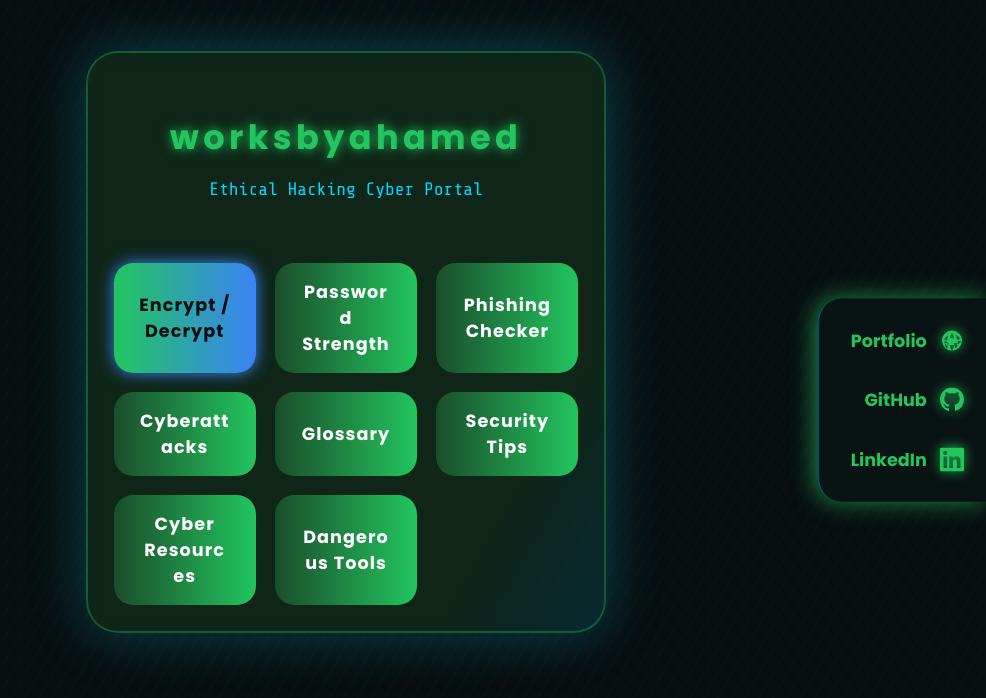
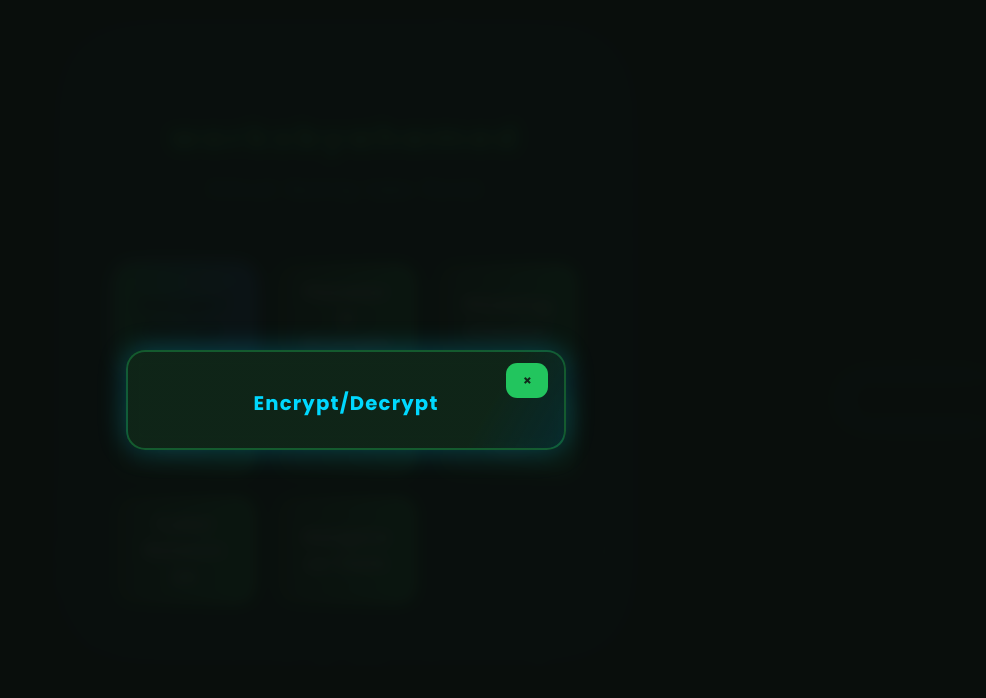
Before and after one commit to worksbyahamed/cyber-portal, a plain HTML site: page index.html in a window 1280 px wide. Both pictures are taken after a click on the button "Encrypt / Decrypt". Shown: the whole page, without its empty margins (294-1280 px from the left). Drawn offline with nearby package versions, Linux system fonts and the light colour scheme.

Commit message:
Update index.html

```diff
--- a/index.html
+++ b/index.html
@@ -6,12 +6,23 @@
   <title>worksbyahamed | Ethical Hacking Portal</title>
   <link href="https://fonts.googleapis.com/css2?family=Share+Tech+Mono&family=Poppins:wght@700&display=swap" rel="stylesheet">
   <style>
+    :root {
+      --bg-dark: #090e10;
+      --accent-green: #22c55e;
+      --accent-blue: #3b82f6;
+      --accent-pink: #ff00cc;
+      --accent-cyan: #00d8ff;
+      --text-light: #d1f2d8;
+      --glass-bg: rgba(16, 41, 26, 0.93);
+      --font-heading: 'Poppins', Arial, sans-serif;
+      --font-body: 'Share Tech Mono', monospace;
+    }
     *, *::before, *::after { box-sizing: border-box; }
     html, body {
       margin: 0; padding: 0; min-height: 100vh;
-      background: #090e10;
-      color: #d1f2d8;
-      font-family: 'Share Tech Mono', monospace;
+      background: var(--bg-dark);
+      color: var(--text-light);
+      font-family: var(--font-body);
       overflow-x: hidden;
       height: 100%;
       width: 100vw;
@@ -75,7 +86,7 @@
       align-items: center;
       gap: 0.8rem;
       color: #22c55e;
-      font-family: 'Poppins', Arial, sans-serif;
+      font-family: var(--font-heading);
       font-weight: 700;
       font-size: 1.1rem;
       text-decoration: none;
@@ -131,7 +142,7 @@
       z-index: 2;
     }
     .cyber-dashboard h1 {
-      font-family: 'Poppins', Arial, sans-serif;
+      font-family: var(--font-heading);
       font-weight: 700;
       font-size: 2.1rem;
       margin-bottom: 1rem;
@@ -144,7 +155,7 @@
       font-size: 1.13rem;
       margin-bottom: 2rem;
       color: #00d8ff;
-      font-family: 'Share Tech Mono', monospace;
+      font-family: var(--font-body);
       word-break: break-word;
     }
     .cyber-dashboard-options {
@@ -161,7 +172,7 @@
       padding: 1rem 1.6rem;
       color: #fff;
       font-weight: 700;
-      font-family: 'Poppins', Arial, sans-serif;
+      font-family: var(--font-heading);
       cursor: pointer;
       text-align: center;
       transition: background 0.25s, color 0.25s, box-shadow 0.25s;
@@ -201,7 +212,7 @@
       width: 98vw;
       padding: 1.2rem 1.2rem;
       color: #d1f2d8;
-      font-family: 'Share Tech Mono', monospace;
+      font-family: var(--font-body);
       position: relative;
       text-align: center;
       display: flex;
@@ -211,7 +222,7 @@
       backdrop-filter: blur(8px);
     }
     .modal h2 {
-      font-family: 'Poppins', Arial, sans-serif;
+      font-family: var(--font-heading);
       font-size: 1.23rem;
       color: #00d8ff;
       margin-bottom: 0.7rem;
@@ -250,7 +261,7 @@
       background: #0a0f0d;
       color: #d1f2d8;
       font-size: 1.05rem;
-      font-family: 'Share Tech Mono', monospace;
+      font-family: var(--font-body);
       margin-bottom: 0.7rem;
       transition: border-color 0.3s;
       box-shadow: inset 0 0 4px #166c3b;
@@ -267,7 +278,7 @@
       border: none;
       border-radius: 0.7rem;
       padding: 0.5rem 1rem;
-      font-family: 'Share Tech Mono', monospace;
+      font-family: var(--font-body);
       font-weight: 700;
       font-size: 1.05rem;
       margin-bottom: 0.2rem;
@@ -350,18 +361,7 @@
   <canvas id="matrix-canvas"></canvas>
   <div class="cyber-dashboard-bg"></div>
   <nav class="social-links-right" aria-label="Social Links">
-    <a href="https://worksbyahamed.my.canva.site/worksbyahamed" target="_blank" rel="noopener" title="Portfolio">
-      <span class="social-label">Portfolio</span>
-      <svg viewBox="0 0 24 24"><path d="M12 2a10 10 0 1 0 10 10A10.011 10.011 0 0 0 12 2zm7.938 9h-3.07a15.3 15.3 0 0 0-1.3-5.01A8.027 8.027 0 0 1 19.938 11zM12 4.063a13.2 13.2 0 0 1 2.178 5.5H9.822A13.2 13.2 0 0 1 12 4.063zM4.06 11a8.027 8.027 0 0 1 4.37-4.01 15.3 15.3 0 0 0-1.3 5.01zm.02 2h3.07a15.3 15.3 0 0 0 1.3 5.01A8.027 8.027 0 0 1 4.08 13zm2.59 6.947a13.2 13.2 0 0 1-2.18-5.5h4.356a13.2 13.2 0 0 1-2.176 5.5zm5.35 1.99a13.2 13.2 0 0 1-2.178-5.5h4.356a13.2 13.2 0 0 1-2.178 5.5zm3.91-1.99a13.2 13.2 0 0 1-2.178-5.5h4.356a13.2 13.2 0 0 1-2.178 5.5zm2.18-7.5h3.07a8.027 8.027 0 0 1-4.37 4.01 15.3 15.3 0 0 0 1.3-5.01z"/></svg>
-    </a>
-    <a href="https://github.com/worksbyahamed" target="_blank" rel="noopener" title="GitHub">
-      <span class="social-label">GitHub</span>
-      <svg viewBox="0 0 24 24"><path d="M12 0C5.37 0 0 5.373 0 12a12 12 0 0 0 8.207 11.385c.6.11.82-.26.82-.577v-2.234c-3.338.726-4.042-1.61-4.042-1.61-.546-1.385-1.334-1.753-1.334-1.753-1.09-.745.083-.73.083-.73 1.205.085 1.84 1.237 1.84 1.237 1.07 1.834 2.807 1.304 3.492.997.108-.776.418-1.305.76-1.605-2.665-.3-5.467-1.335-5.467-5.933 0-1.31.467-2.38 1.236-3.22-.124-.303-.536-1.523.117-3.176 0 0 1.008-.322 3.3 1.23a11.5 11.5 0 0 1 3-.404c1.02.005 2.045.138 3 .404 2.29-1.552 3.297-1.23 3.297-1.23.655 1.653.243 2.873.12 3.176.77.84 1.235 1.91 1.235 3.22 0 4.61-2.807 5.63-5.48 5.922.43.37.814 1.1.814 2.22v3.293c0 .32.217.694.825.576A12 12 0 0 0 24 12c0-6.627-5.373-12-12-12z"/></svg>
-    </a>
-    <a href="https://www.linkedin.com/in/worksbyahamed" target="_blank" rel="noopener" title="LinkedIn">
-      <span class="social-label">LinkedIn</span>
-      <svg viewBox="0 0 24 24"><path d="M20.447 20.452h-3.554v-5.569c0-1.328-.027-3.037-1.85-3.037-1.853 0-2.136 1.445-2.136 2.939v5.667H9.355V9h3.414v1.561h.049c.476-.9 1.637-1.85 3.37-1.85 3.603 0 4.268 2.37 4.268 5.455v6.286zM5.337 7.433a2.06 2.06 0 1 1 0-4.118 2.06 2.06 0 0 1 0 4.118zm1.777 13.019H3.56V9h3.554v11.452zM22.225 0H1.771C.792 0 0 .774 0 1.728v20.543C0 23.226.792 24 1.771 24h20.451C23.2 24 24 23.226 24 22.271V1.728C24 .774 23.2 0 22.225 0z"/></svg>
-    </a>
+    <!-- ... (your social links as before) ... -->
   </nav>
   <section class="cyber-dashboard">
     <h1>worksbyahamed</h1>
@@ -377,12 +377,50 @@
       <button class="dashboard-btn" onclick="openModal('tools-modal')">Dangerous Tools</button>
     </div>
   </section>
-  <!-- (modals and scripts as before, unchanged) -->
-  <!-- ... -->
+
+  <!-- Example modal (repeat for each modal) -->
+  <div class="modal-overlay" id="encryptor-modal">
+    <div class="modal">
+      <button class="modal-close" onclick="closeModal('encryptor-modal')">&times;</button>
+      <h2>Encrypt/Decrypt</h2>
+      <!-- Modal content here -->
+    </div>
+  </div>
+  <!-- Repeat modal structure for each modal (pwstrength-modal, phish-modal, etc.) -->
+
   <script>
-    // Matrix rain effect and all your JS as before
-    // (no changes needed for mobile support)
-    // Place your existing JavaScript code here (unchanged)
+    // Matrix rain effect (as before)
+    const canvas = document.getElementById('matrix-canvas');
+    const ctx = canvas.getContext('2d');
+    let w = window.innerWidth, h = window.innerHeight;
+    canvas.width = w; canvas.height = h;
+    const cols = Math.floor(w / 18);
+    const ypos = Array(cols).fill(0);
+    function matrix() {
+      ctx.fillStyle = 'rgba(10,15,13,0.13)';
+      ctx.fillRect(0, 0, w, h);
+      ctx.fillStyle = '#22c55e';
+      ctx.font = '18px monospace';
+      ypos.forEach((y, ind) => {
+        const text = String.fromCharCode(Math.random() * 128);
+        ctx.fillText(text, ind * 18, y);
+        if (y > h + Math.random() * 10000) ypos[ind] = 0;
+        else ypos[ind] = y + 18;
+      });
+    }
+    setInterval(matrix, 70);
+    window.addEventListener('resize', () => {
+      w = window.innerWidth; h = window.innerHeight;
+      canvas.width = w; canvas.height = h;
+    });
+
+    // Modal logic
+    function openModal(id) {
+      document.getElementById(id).classList.add('active');
+    }
+    function closeModal(id) {
+      document.getElementById(id).classList.remove('active');
+    }
   </script>
 </body>
 </html>
```
